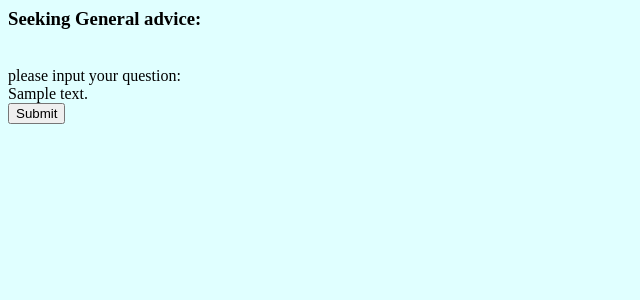
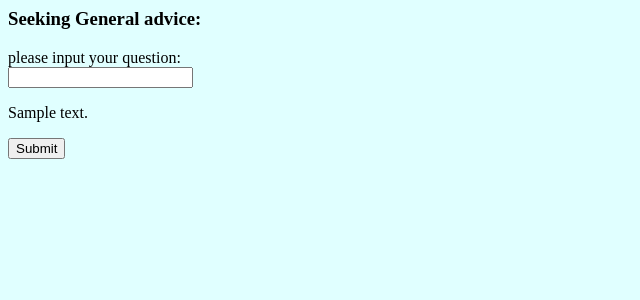
Before and after one commit to paavansundar/personnel_financial_advisor, a FastAPI app: template api/templates/generic_advisor.html in a window 1280 px wide. Shown: the top 300 px of the page, without its empty margins (0-640 px from the left). Run offline with FastAPI, Linux system fonts and the light colour scheme; the template is opened without the code that fills it: most values are stand-ins (such as "Sample title", 1, 10 or a date in 2020).

Commit message:
Update generic_advisor.html

```diff
--- a/api/templates/generic_advisor.html
+++ b/api/templates/generic_advisor.html
@@ -2,32 +2,19 @@
   <head>
     <metadata charset="UTF-8">
     <title>Specific query</title>
-    <style>
-      textarea {
-        resize: none;
-      }
 
-        .form-container {
-                display: flex;
-                justify-content: center;
-                align-items: center;
-                min-height: 100vh; /* vh stands for viewport height */
-                }
-
-    form {
-                width: 50%; /* adjust this value to control the form's width */
-    }
-
-      </style>
   </head>
   <body bgcolor="#E0FFFF">
     <p>
-      <form action="/general_advice" method="post">
-        <label color="blue"><h3 color="blue">Seeking General advice:</h3></label><br/>
-        <label for="question">please input your question:</label><br/>
-        <label>{{answer}}</label><br/>
-        <input type="submit"/>
-
-      </p>
+      <form action="/general_advice" method="post" class="form">
+        <div class="cta-form"><p><h3 color="blue">Seeking General advice:</h3></p></div>
+        <label for="question" class="form_label">please input your question:</label><br/>
+        <input type="text" id="question" name="question" class="form_input">
+         <div class="explanation">
+          <p>
+            <label>{{answer}}</label><br/>
+          </p>
+         </div>
+      <input type="submit"/>
     </body>
     </form>
```
